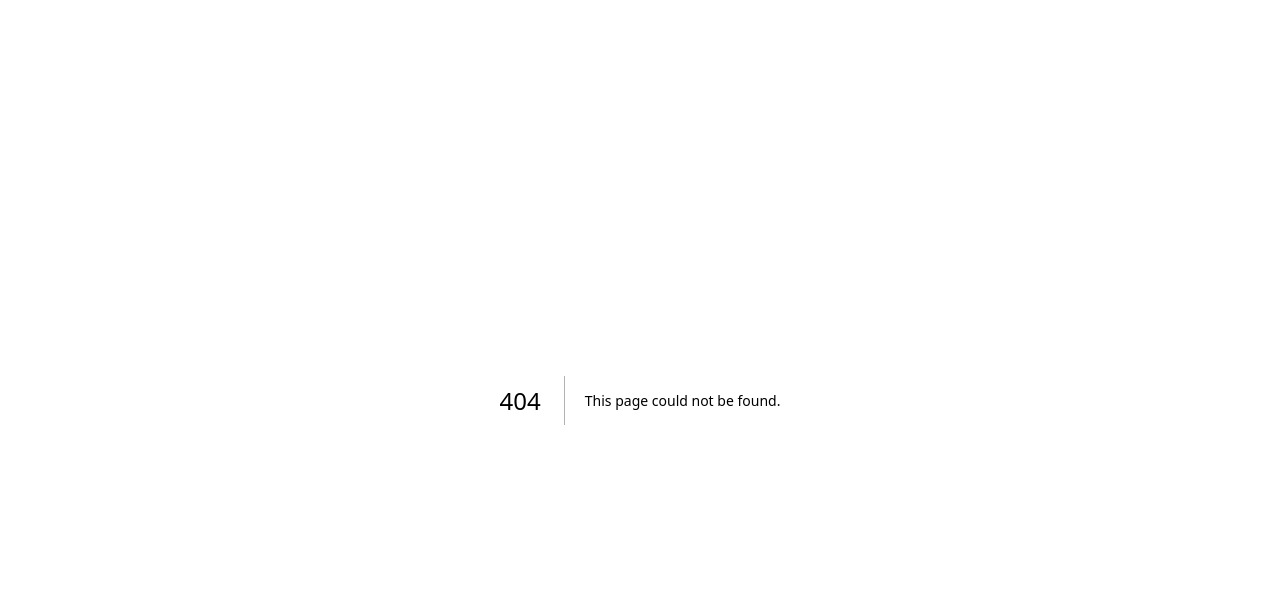
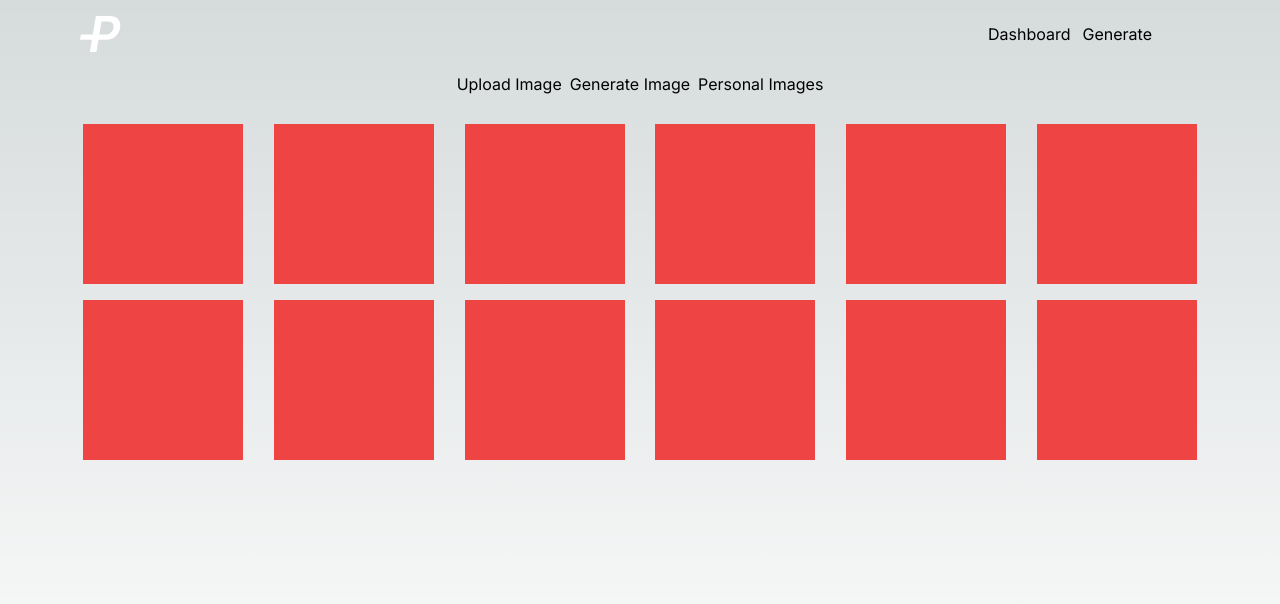
Before and after one commit to ronbarrantes/portraits, a Next.js app: page /dashboard in a window 1280 px wide. Before the commit this address had no page. Shown: the top 604 px of the page. Built offline with nearby package versions, Linux system fonts and the light colour scheme.

Commit message:
Add dashboard again

```diff
--- /dev/null
+++ b/src/app/dashboard/page.tsx
@@ -0,0 +1,37 @@
+import { PageLayout } from '@components/PageLayout'
+
+// MAKE A INIT COMPONENT
+
+export default async function Dashboard() {
+  // an array just to show images
+  const images = ['1', '2', '3', '4', '5', '1', '2', '3', '4', '5', '1', '2']
+
+  return (
+    <PageLayout>
+      {
+        // I need a form
+        // I need a place to show images
+        // add a nav
+      }
+
+      <ul className="flex gap-2">
+        <li>Upload Image</li>
+        <li>Generate Image</li>
+        <li>Personal Images</li>
+      </ul>
+
+      <div className="w-full h-full ">
+        <ul className="flex flex-wrap ">
+          {images.map((image, idx) => (
+            <li
+              className="flex items-center justify-center w-1/2 h-fit sm:w-1/4 md:w-1/6"
+              key={idx}
+            >
+              <div className="flex w-40 h-40 m-2 bg-red-500">{}</div>
+            </li>
+          ))}
+        </ul>
+      </div>
+    </PageLayout>
+  )
+}
```
